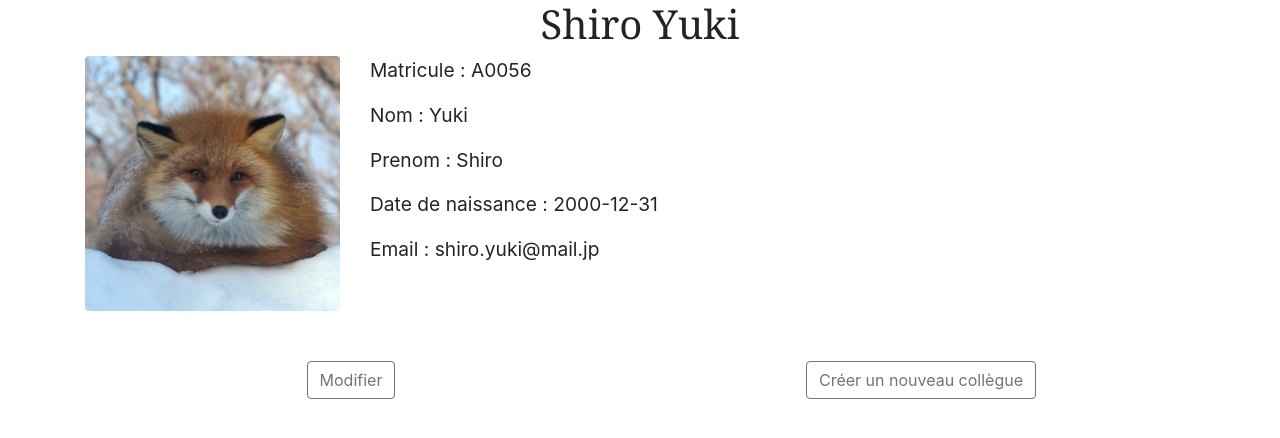
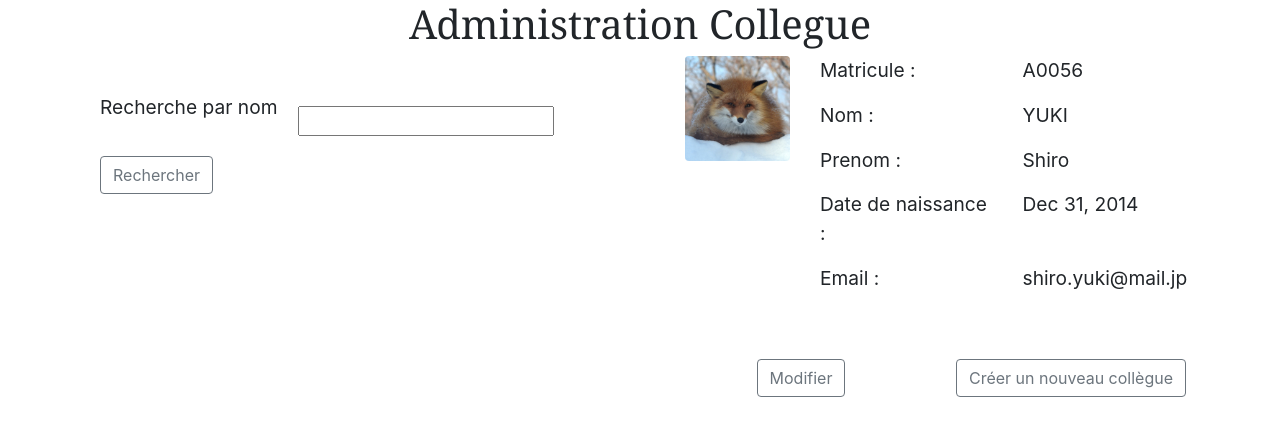
Before and after one commit to Gaelleb22/collegues-front, an Angular app: page / in a window 1280 px wide. Shown: the top 438 px of the page. Built offline with nearby package versions, Linux system fonts and the light colour scheme.

Commit message:
TP collegue 3 - partie 2

```diff
--- a/src/app/app.component.html
+++ b/src/app/app.component.html
@@ -1,3 +1,13 @@
 <div class="container">
-  <app-collegue [col]="collegueMock"></app-collegue>
+  <h1 style="font-family: Cambria, Cochin, Georgia; text-align: center;">Administration Collegue</h1>
+
+  <div class="row">
+    <div class="col" style="margin: 30px;">
+      <app-recherche-par-nom></app-recherche-par-nom>
+    </div>
+    <div class="col">
+      <app-collegue [col]="collegueMock"></app-collegue>
+    </div>
+  </div>
+
 </div>
--- a/src/app/app.component.ts
+++ b/src/app/app.component.ts
@@ -1,5 +1,6 @@
 import { Component } from '@angular/core';
 import { collegueMock } from './mock/collegues.mock';
+import { matriculesMock } from './mock/matricules.mock';
 
 @Component({
   selector: 'app-root',
@@ -9,4 +10,5 @@ import { collegueMock } from './mock/collegues.mock';
 export class AppComponent {
   title = 'collegues-front';
   collegueMock = collegueMock;
+  matriculesMock = matriculesMock;
 }
--- a/src/app/app.module.ts
+++ b/src/app/app.module.ts
@@ -4,11 +4,13 @@ import { NgModule } from '@angular/core';
 import { AppComponent } from './app.component';
 import { NgbModule } from '@ng-bootstrap/ng-bootstrap';
 import { CollegueComponent } from './collegue/collegue.component';
+import { RechercheParNomComponent } from './recherche-par-nom/recherche-par-nom.component';
 
 @NgModule({
   declarations: [
     AppComponent,
-    CollegueComponent
+    CollegueComponent,
+    RechercheParNomComponent
   ],
   imports: [
     BrowserModule,
--- a/src/app/collegue/collegue.component.html
+++ b/src/app/collegue/collegue.component.html
@@ -1,28 +1,76 @@
-<h1 style="font-family: Cambria, Cochin, Georgia; text-align: center;">{{col.prenom}} {{col.nom}}</h1>
+<!--Informations du collègue-->
 <div class="row">
   <div class="col-md-3 col-sm-5">
     <img src="{{col.photoUrl}}" class="img-fluid rounded" style="width: 100%;" alt="Yuki-chan">
   </div>
   <div class="col-md-9 col-sm-6" style="font-size: larger;">
-    <p>Matricule : {{col.matricule}}</p>
-    <p>Nom : {{col.nom}}</p>
-    <p>Prenom : {{col.prenom}}</p>
-    <p *ngIf="sansModif">Date de naissance : {{col.dateDeNaissance}}</p>
-    <p *ngIf="sansModif">Email : {{col.email}}</p>
-    <form *ngIf="modif" action="">
-      <label for="date">Date de naissance : </label>
-      <input type="text" id="date" name="date" style="margin-left: 10px;"><br>
-      <label for="email">Email : </label>
-      <input type="text" id="email" name="email" style="margin-left: 10px;">
-    </form>
+    <div class="row">
+      <div class="col">
+        <p>Matricule :</p>
+      </div>
+      <div class="col">
+        <p>{{col.matricule}}</p>
+      </div>
+    </div>
+    <div class="row">
+      <div class="col">
+        <p>Nom :</p>
+      </div>
+      <div class="col">
+        <p>{{col.nom | uppercase}}</p>
+      </div>
+    </div>
+    <div class="row">
+      <div class="col">
+        <p>Prenom : </p>
+      </div>
+      <div class="col">
+        <p>{{col.prenom}}</p>
+      </div>
+    </div>
+    <div *ngIf="!modif" class="row">
+      <div class="col">
+        <p >Date de naissance : </p>
+      </div>
+      <div class="col">
+        <p>{{col.dateDeNaissance | date : 'mediumDate'}}</p>
+      </div>
+    </div>
+    <div *ngIf="!modif" class="row">
+      <div class="col">
+        <p>Email : </p>
+      </div>
+      <div class="col">
+        <p>{{col.email}}</p>
+      </div>
+    </div>
+    <div *ngIf="modif" class="row">
+      <div class="col">
+        <label for="date">Date de naissance : </label>
+      </div>
+      <div class="col">
+        <input type="text" id="date" name="date" style="margin: 10px;">
+      </div>
+    </div>
+    <div *ngIf="modif" class="row">
+      <div class="col">
+        <label for="email">Email : </label>
+      </div>
+      <div class="col">
+        <input type="text" id="email" name="email" style="margin: 10px;">
+      </div>
+    </div>
+
   </div>
 </div>
+
+<!--Boutons-->
 <div class="row" style="margin-top: 50px; text-align: center;">
   <div class="col">
-    <button *ngIf="sansModif" class="btn btn-outline-secondary mr-2" (click)="modifier()">Modifier</button>
+    <button *ngIf="!modif" class="btn btn-outline-secondary mr-2" (click)="modifier()">Modifier</button>
     <button *ngIf="modif" class="btn btn-outline-secondary mr-2">Valider</button>
   </div>
-  <div *ngIf="sansModif" class="col">
+  <div *ngIf="!modif" class="col">
     <button class="btn btn-outline-secondary mr-2" (click)="nouveauCollegue()">Créer un nouveau collègue</button>
   </div>
 </div>
--- a/src/app/collegue/collegue.component.ts
+++ b/src/app/collegue/collegue.component.ts
@@ -10,8 +10,7 @@ import { Collegue } from '../models/Collegue';
 export class CollegueComponent implements OnInit {
 
   @Input() col: Collegue;
-  sansModif = true;
-  modif = null;
+  modif = false;
 
   constructor() {
    }
@@ -21,7 +20,6 @@ export class CollegueComponent implements OnInit {
 
   modifier(): void{
     this.modif = true;
-    this.sansModif = null;
     console.log('Modification du collègue');
   }
 
--- a/src/app/mock/collegues.mock.ts
+++ b/src/app/mock/collegues.mock.ts
@@ -1,3 +1,3 @@
 import { Collegue } from '../models/Collegue';
 
-export const collegueMock: Collegue = new Collegue('A0056', 'Yuki', 'Shiro', 'shiro.yuki@mail.jp', '2000-12-31', './assets/renard.JPG');
+export const collegueMock: Collegue = new Collegue('A0056', 'Yuki', 'Shiro', 'shiro.yuki@mail.jp', '2014-12-31', './assets/renard.JPG');
--- /dev/null
+++ b/src/app/mock/matricules.mock.ts
@@ -0,0 +1,9 @@
+export const matriculesMock = [
+  {matricule: 'A0056'},
+  {matricule: 'B0842'},
+  {matricule: 'A0230'},
+  {matricule: 'D0003'},
+  {matricule: 'M6102'},
+  {matricule: 'C4002'},
+  {matricule: 'J9402'}
+];
--- /dev/null
+++ b/src/app/recherche-par-nom/recherche-par-nom.component.html
@@ -0,0 +1,11 @@
+<div class="row" style="align-items: center;">
+  <label for="recherche" style="font-size: larger; margin-right: 20px;">Recherche par nom</label>
+  <input type="text" id="recherche" name="recherche" style="margin-right: 20px; margin-top: 20px;">
+  <button class="btn btn-outline-secondary mr-2" (click)="rechercher()" style="margin-top: 20px;">Rechercher</button>
+
+</div>
+<div *ngIf="recherche" class="row" style="margin-top: 20px;">
+    <ul>
+      <li *ngFor="let obj of matriculesMock" style="text-decoration: none; list-style-type: cjk-ideographic;">{{obj.matricule}}</li>
+    </ul>
+  </div>
--- /dev/null
+++ b/src/app/recherche-par-nom/recherche-par-nom.component.ts
@@ -0,0 +1,25 @@
+import { Component, OnInit, Input } from '@angular/core';
+import { Collegue } from '../models/Collegue';
+import { matriculesMock } from '../mock/matricules.mock';
+
+@Component({
+  selector: 'app-recherche-par-nom',
+  templateUrl: './recherche-par-nom.component.html',
+  styleUrls: ['./recherche-par-nom.component.css']
+})
+export class RechercheParNomComponent implements OnInit {
+
+  @Input() col: Collegue;
+  matriculesMock = matriculesMock;
+  recherche = false;
+
+  constructor() { }
+
+  ngOnInit(): void {
+  }
+
+  rechercher(): void{
+    this.recherche = true;
+  }
+
+}
```
Also changed, not shown: src/app/recherche-par-nom/recherche-par-nom.component.css (added), 1 other file (tests, documents, lock files or other folders).
